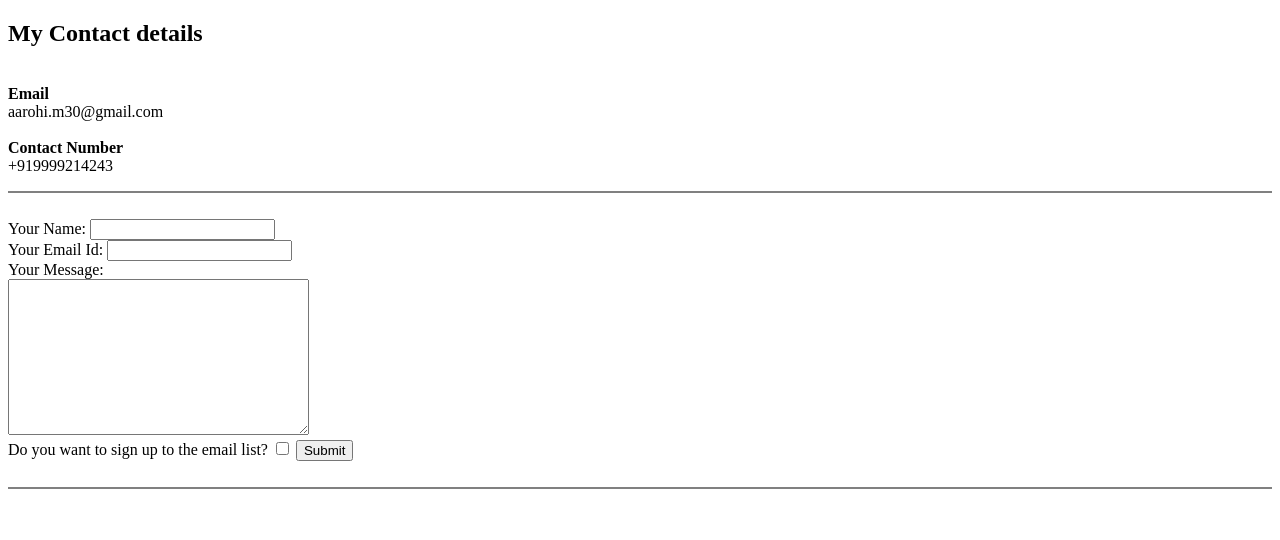
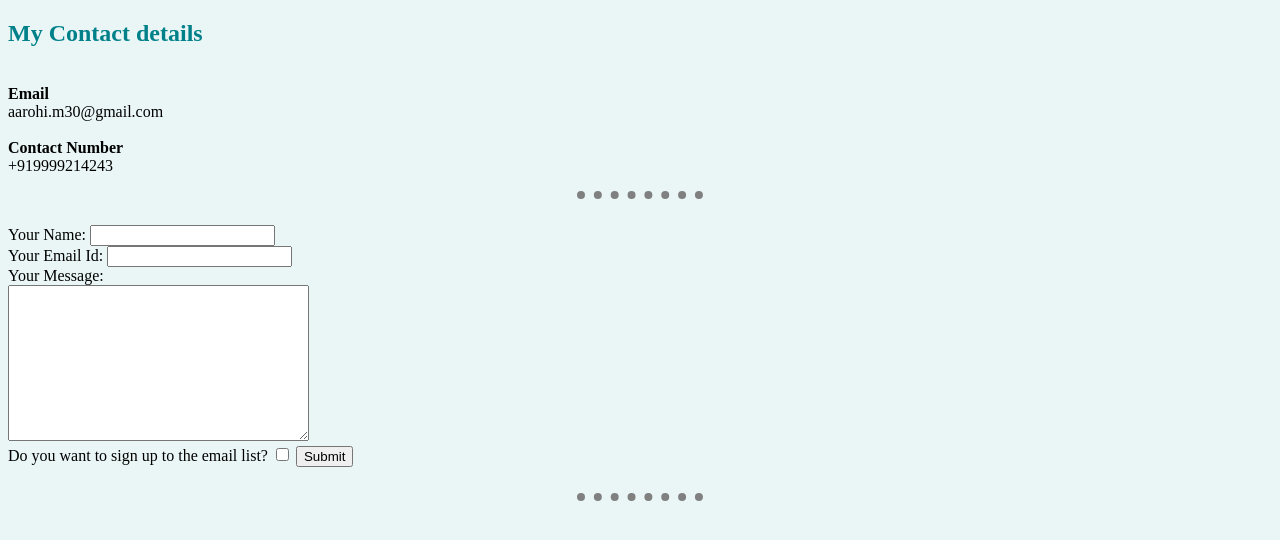
Before and after one commit to aarohi309/cv, a plain HTML site: page contactme.html in a window 1280 px wide. Drawn offline with Linux system fonts and the light colour scheme.

Commit message:
Update contactme.html

```diff
--- a/contactme.html
+++ b/contactme.html
@@ -4,6 +4,9 @@
 <head>
   <meta charset="utf-8">
   <title>Contact Aarohi</title>
+  <link rel="stylesheet" href="CSS/styles.css" />
+<!-- EXTERNAL CSS-->
+
 </head>
 
 <body>
```
